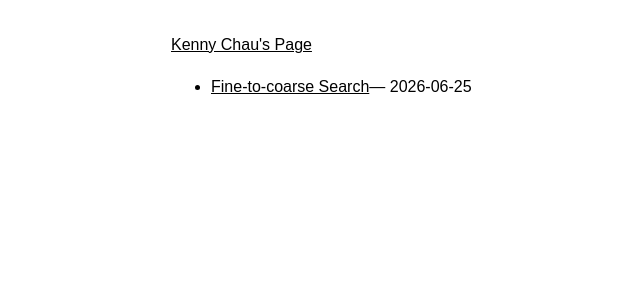
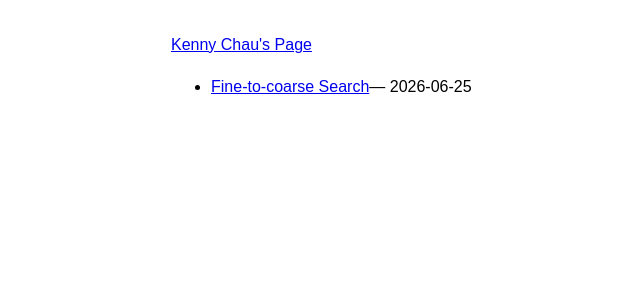
Before and after one commit to frkns/frkns.github.io, a Jekyll site: the page built from index.html, in a window 1280 px wide. Shown: the top 300 px of the page, without its empty margins (149-789 px from the left). Built offline with Jekyll 4.4.1, drawn with Linux system fonts in a browser that asks for light colours.

Commit message:
Label post date as 'Last edited' and use default link colors

```diff
--- a/_layouts/default.html
+++ b/_layouts/default.html
@@ -6,7 +6,6 @@
   <title>{% if page.title %}{{ page.title }} &middot; {% endif %}{{ site.title }}</title>
   <style>
     body { font-family: sans-serif; max-width: 40rem; margin: 2rem auto; padding: 0 1rem; line-height: 1.6; }
-    a { color: inherit; }
     img { max-width: 100%; }
     pre { overflow-x: auto; }
     code.language-clanker { white-space: pre-wrap; }  /* AI commentary: wrap, don't run off one line */
```
